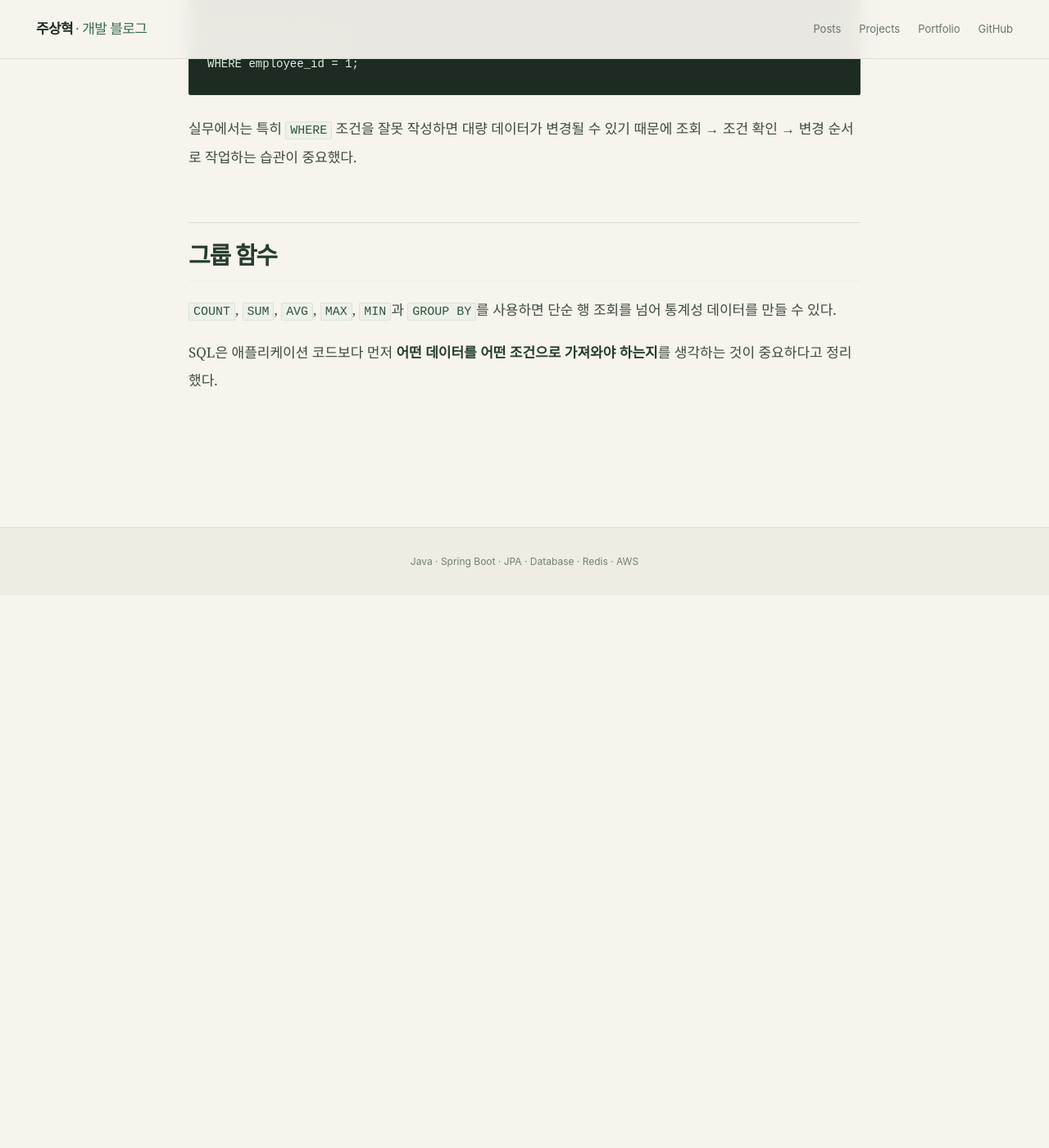
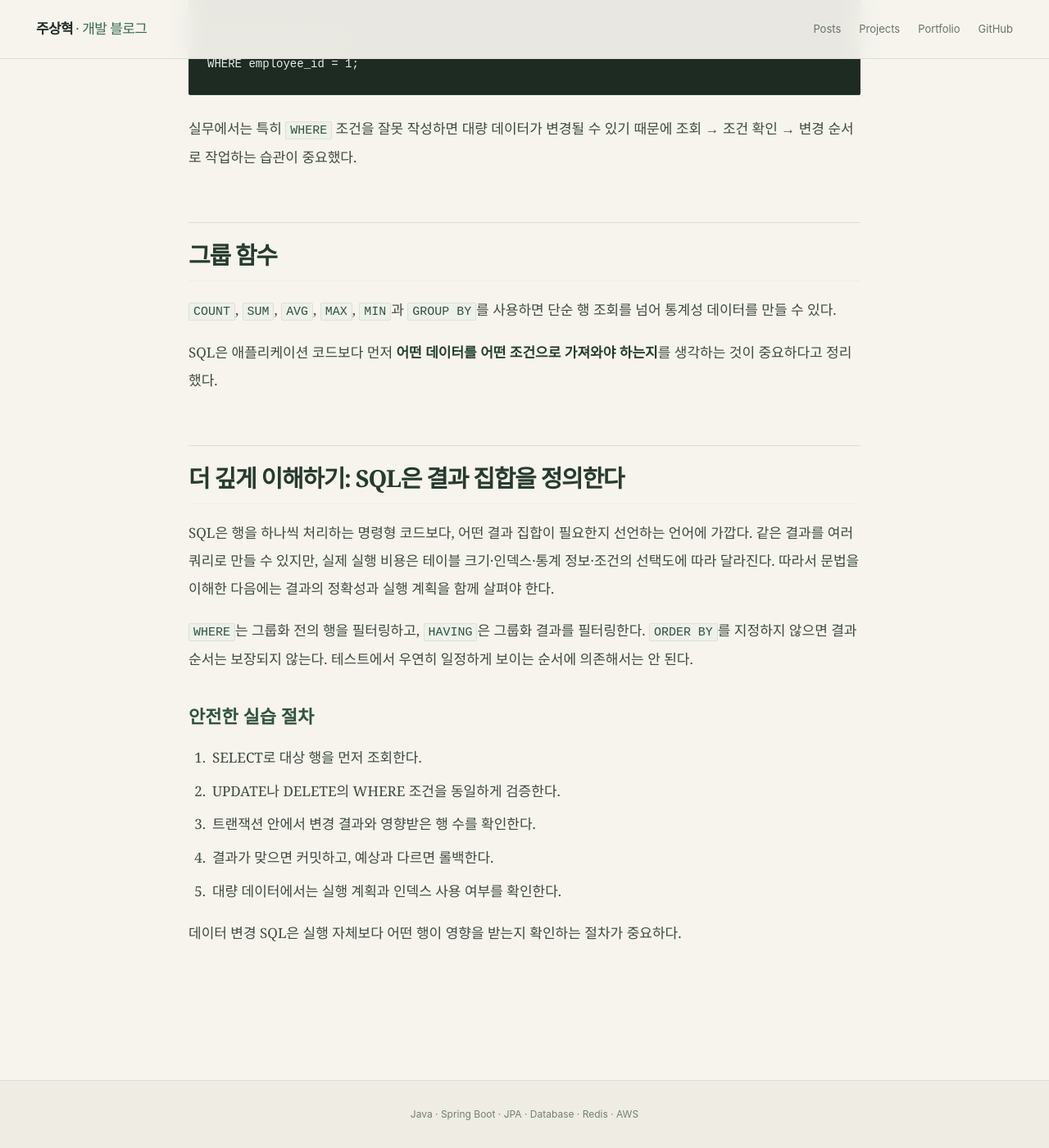
Before and after one commit to zuzusnasna/zuzusnasna.github.io, a Jekyll site: the page built from _posts/2026-10-06-oracle-sql-basic.md, in a window 1280 px wide and 1400 px high, scrolled down 1203 px. Shown: the whole window at 82% size. Built offline with Jekyll 4.4.1, drawn with Linux system fonts in a browser that asks for light colours; before the commit the page ends 1929 px from its top, so only the background shows below that.

Commit message:
docs: expand study posts with reasoning and practice checks

```diff
--- a/_posts/2026-10-06-oracle-sql-basic.md
+++ b/_posts/2026-10-06-oracle-sql-basic.md
@@ -38,3 +38,18 @@ WHERE employee_id = 1;
 `COUNT`, `SUM`, `AVG`, `MAX`, `MIN`과 `GROUP BY`를 사용하면 단순 행 조회를 넘어 통계성 데이터를 만들 수 있다.
 
 SQL은 애플리케이션 코드보다 먼저 **어떤 데이터를 어떤 조건으로 가져와야 하는지**를 생각하는 것이 중요하다고 정리했다.
+
+## 더 깊게 이해하기: SQL은 결과 집합을 정의한다
+
+SQL은 행을 하나씩 처리하는 명령형 코드보다, 어떤 결과 집합이 필요한지 선언하는 언어에 가깝다. 같은 결과를 여러 쿼리로 만들 수 있지만, 실제 실행 비용은 테이블 크기·인덱스·통계 정보·조건의 선택도에 따라 달라진다. 따라서 문법을 이해한 다음에는 결과의 정확성과 실행 계획을 함께 살펴야 한다.
+
+`WHERE`는 그룹화 전의 행을 필터링하고, `HAVING`은 그룹화 결과를 필터링한다. `ORDER BY`를 지정하지 않으면 결과 순서는 보장되지 않는다. 테스트에서 우연히 일정하게 보이는 순서에 의존해서는 안 된다.
+
+### 안전한 실습 절차
+1. SELECT로 대상 행을 먼저 조회한다.
+2. UPDATE나 DELETE의 WHERE 조건을 동일하게 검증한다.
+3. 트랜잭션 안에서 변경 결과와 영향받은 행 수를 확인한다.
+4. 결과가 맞으면 커밋하고, 예상과 다르면 롤백한다.
+5. 대량 데이터에서는 실행 계획과 인덱스 사용 여부를 확인한다.
+
+데이터 변경 SQL은 실행 자체보다 어떤 행이 영향을 받는지 확인하는 절차가 중요하다.
```
